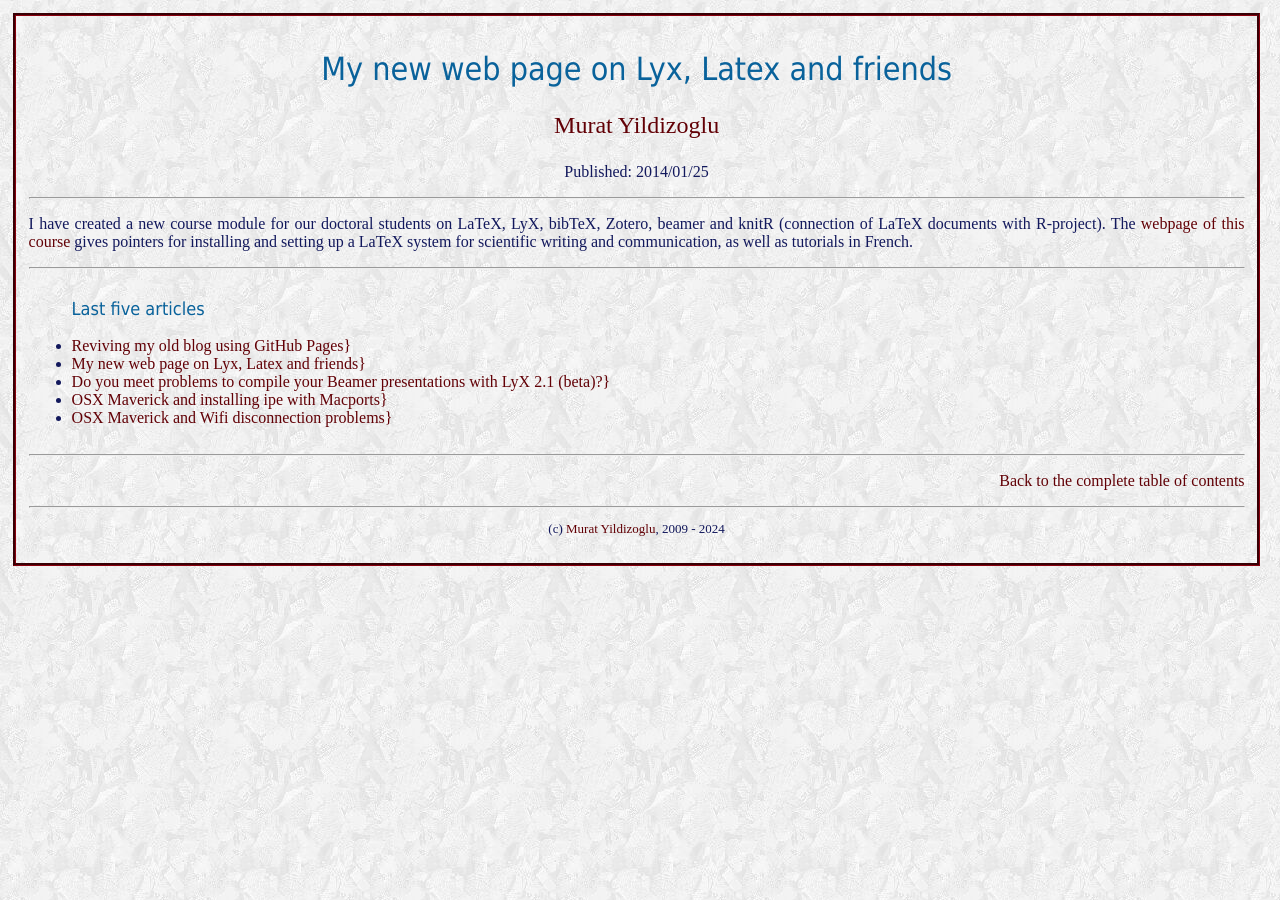
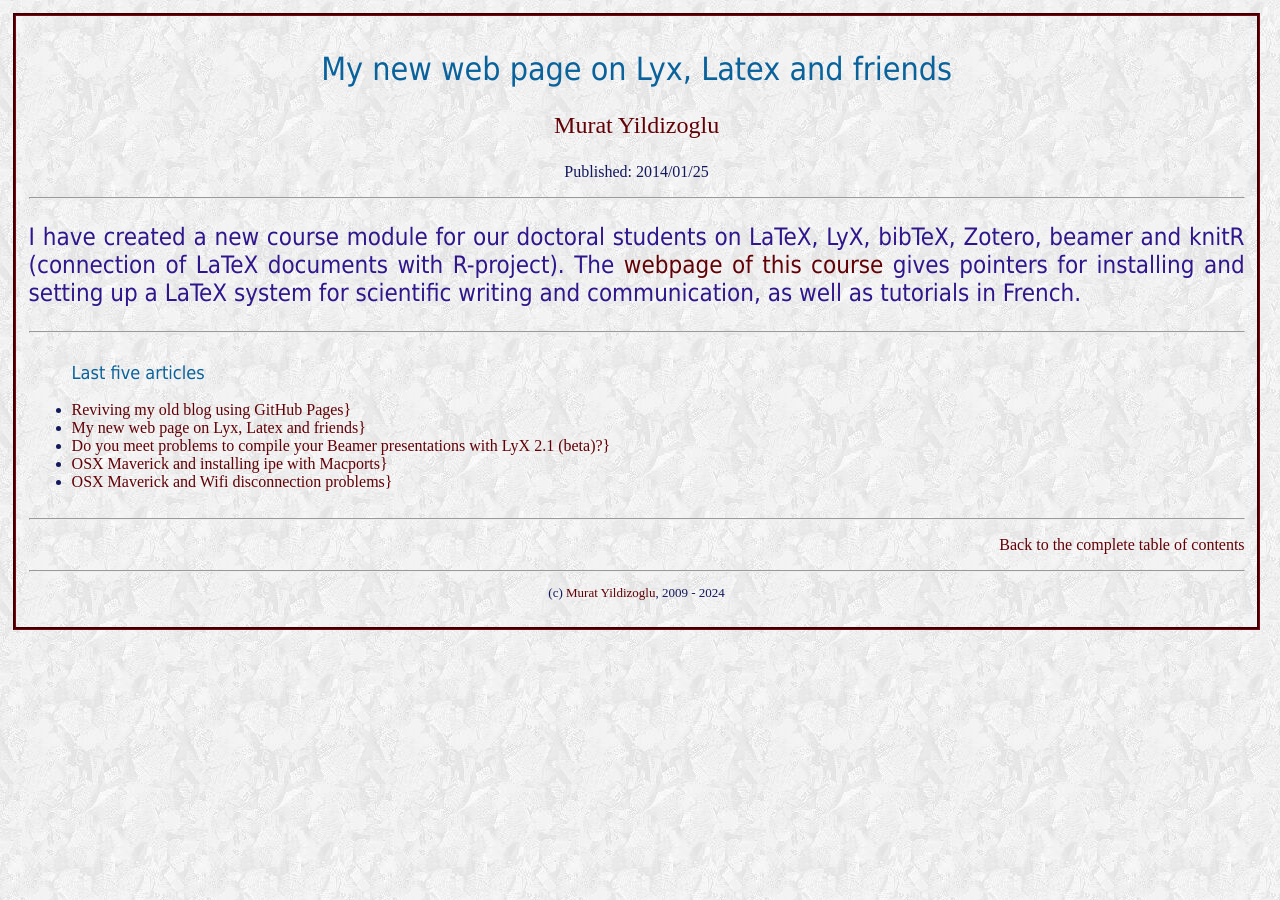
Before and after one commit to myildi/myildi.github.io, a Jekyll site: the page built from _posts/2014-1-25-lyx-latex-friends.md, in a window 1280 px wide. Built offline with Jekyll 4.4.1, drawn with Linux system fonts in a browser that asks for light colours.

Commit message:
Update post.html

```diff
--- a/_layouts/post.html
+++ b/_layouts/post.html
@@ -4,7 +4,7 @@
       <div class="entry-content">
         <span><p align="center">Published: {{ page.date | date: '%Y' }}/{{ page.date | date: '%m' }}/{{ page.date | date: '%d' }}</span>
                  <hr>
-        <article class="post">
+        <article class="postbody">
  		 {{ content }}
 		</article>
       </div>
```
